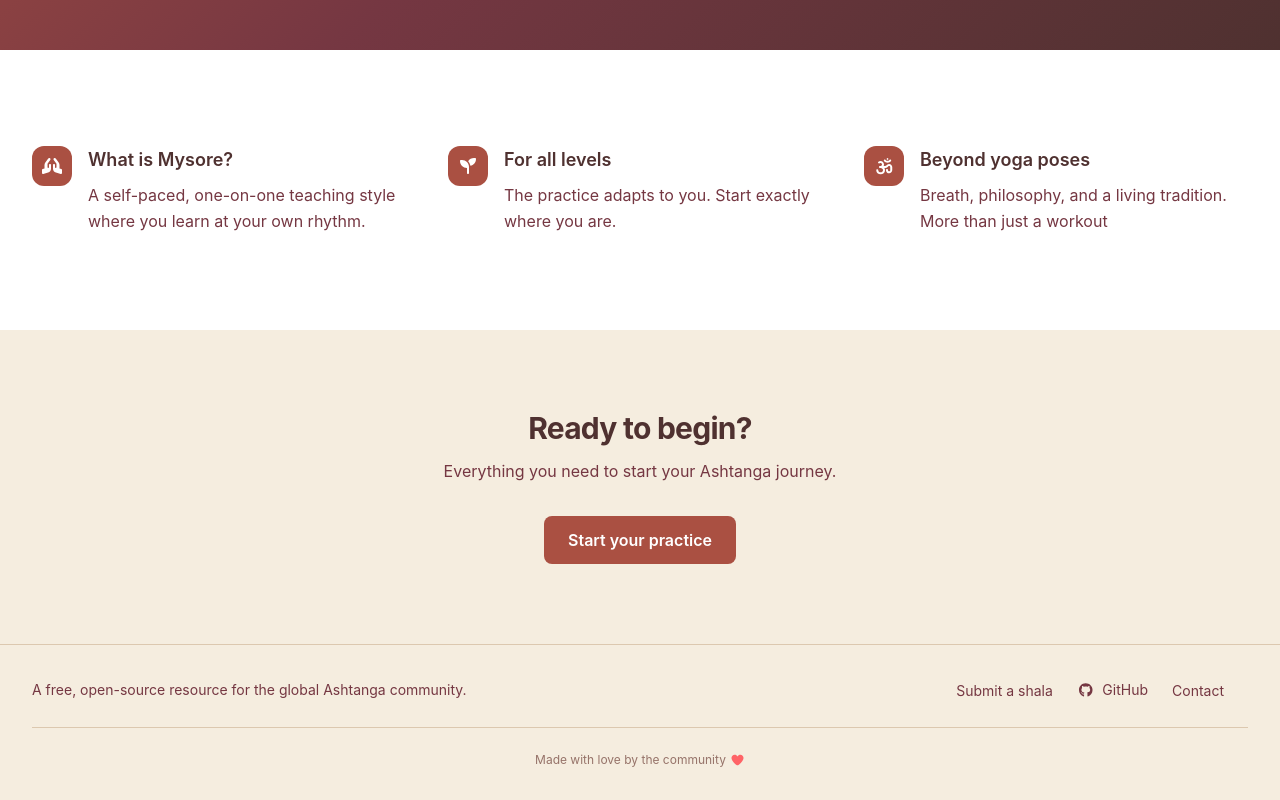
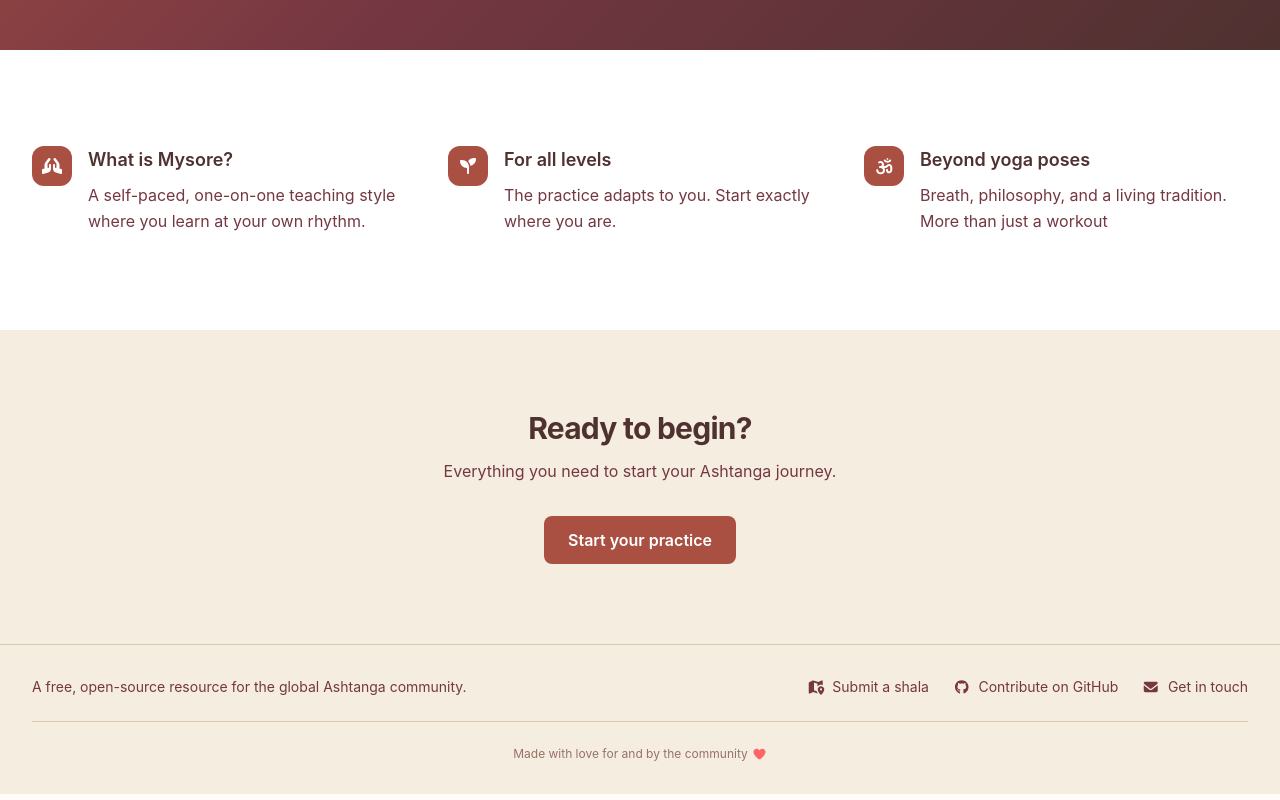
Before and after one commit to nataliarsand/startashtanga, a React (Vite) app: page / in a window 1280 px wide. Shown: the part 617-1417 px from the top of the page. Built offline with nearby package versions, Linux system fonts and the light colour scheme; no server answers.

Commit message:
improving footer

```diff
--- a/src/components/layout/Footer.tsx
+++ b/src/components/layout/Footer.tsx
@@ -1,9 +1,8 @@
 import { useTranslation } from 'react-i18next';
 import { FontAwesomeIcon } from '@fortawesome/react-fontawesome';
-import { faHeart } from '@fortawesome/free-solid-svg-icons';
+import { faHeart, faMapLocationDot, faEnvelope } from '@fortawesome/free-solid-svg-icons';
 import { faGithub } from '@fortawesome/free-brands-svg-icons';
 import { siteConfig } from '../../config/site';
-import { DonateButton } from '../common';
 
 export default function Footer() {
   const { t } = useTranslation('common');
@@ -25,8 +24,9 @@ export default function Footer() {
                   href={siteConfig.forms.shalaSubmission}
                   target="_blank"
                   rel="noopener noreferrer"
-                  className="text-body text-sm transition-opacity hover:opacity-80"
+                  className="text-body flex items-center gap-2 text-sm transition-opacity hover:opacity-80"
                 >
+                  <FontAwesomeIcon icon={faMapLocationDot} className="h-4 w-4" />
                   {t('footer.submitShala')}
                 </a>
               </li>
@@ -38,7 +38,7 @@ export default function Footer() {
                   className="text-body flex items-center gap-2 text-sm transition-opacity hover:opacity-80"
                 >
                   <FontAwesomeIcon icon={faGithub} className="h-4 w-4" />
-                  {t('footer.github')}
+                  {t('footer.contribute')}
                 </a>
               </li>
               <li>
@@ -46,13 +46,11 @@ export default function Footer() {
                   href={siteConfig.contact.formUrl}
                   target="_blank"
                   rel="noopener noreferrer"
-                  className="text-body text-sm transition-opacity hover:opacity-80"
+                  className="text-body flex items-center gap-2 text-sm transition-opacity hover:opacity-80"
                 >
+                  <FontAwesomeIcon icon={faEnvelope} className="h-4 w-4" />
                   {t('footer.contact')}
                 </a>
-              </li>
-              <li>
-                <DonateButton size="sm" />
               </li>
             </ul>
           </nav>
--- a/src/i18n/locales/en/common.json
+++ b/src/i18n/locales/en/common.json
@@ -9,11 +9,10 @@
   },
   "footer": {
     "tagline": "A free, open-source resource for the global Ashtanga community.",
-    "contribute": "Contribute",
     "submitShala": "Submit a shala",
-    "github": "GitHub",
-    "contact": "Contact",
-    "madeWithLove": "Made with love by the community",
+    "contribute": "Contribute on GitHub",
+    "contact": "Get in touch",
+    "madeWithLove": "Made with love for and by the community",
     "openSource": "Open source"
   },
   "language": "Language",
```
